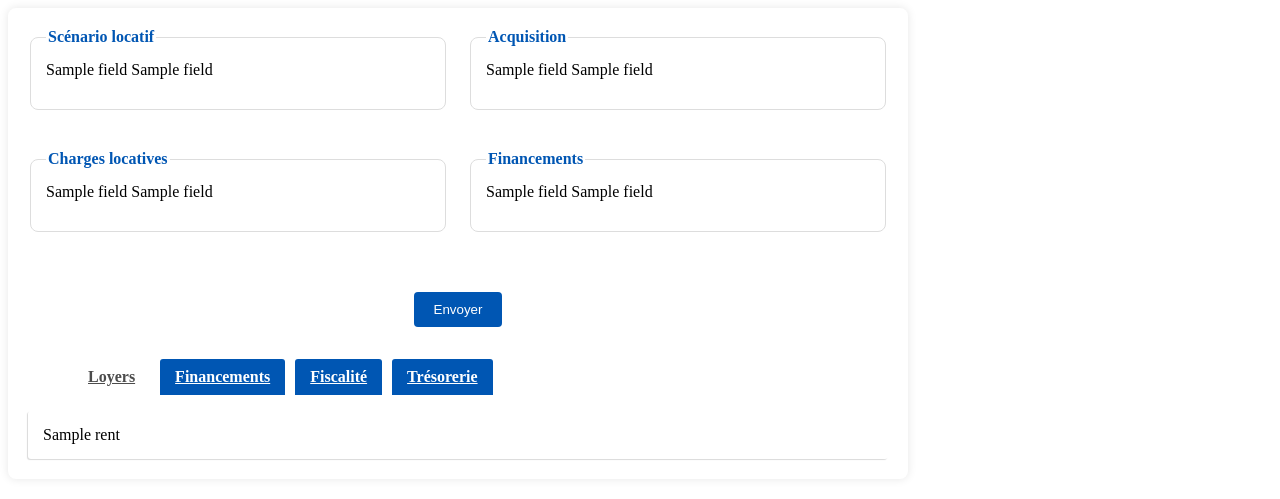
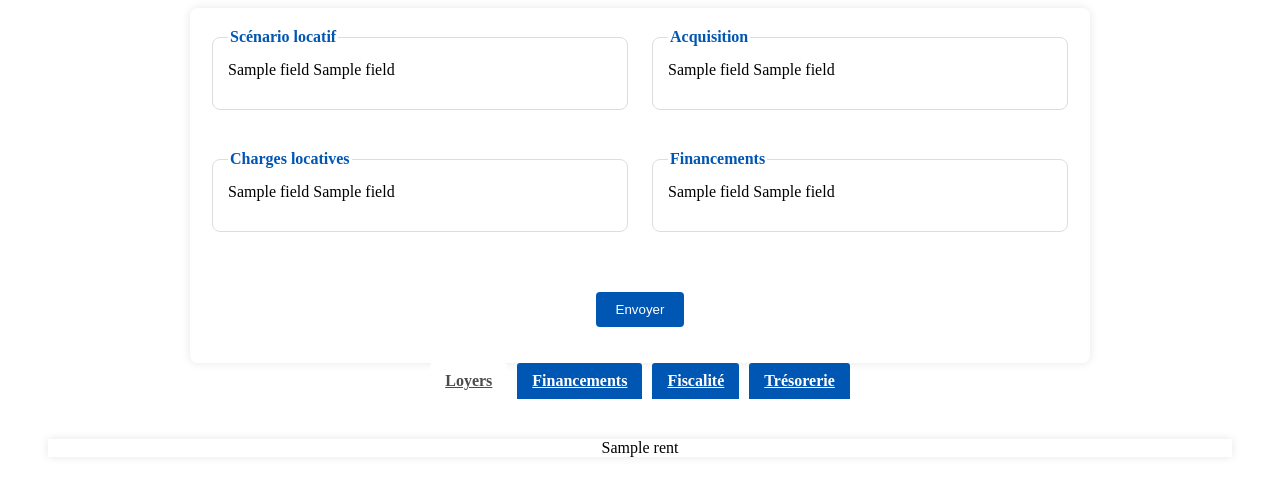
Before and after one commit to Caceray/real-estate, a Django app: template cash_flows/templates/cash_flows/main_view.html in a window 1280 px wide. Shown: the top 499 px of the page. Run offline with Django 3.2, Linux system fonts and the light colour scheme; the template is opened without the code that fills it: most values are stand-ins (such as "Sample title", 1, 10 or a date in 2020).

Commit message:
Update display for tab results

```diff
--- a/cash_flows/static/cash_flows/styles.css
+++ b/cash_flows/static/cash_flows/styles.css
@@ -15,6 +15,8 @@
     width: 100%;
     max-width: 900px;
     box-sizing: border-box;
+    margin-left: auto;
+    margin-right: auto;
 }
 
 /* Style pour les groupes de champs */
--- a/cash_flows/static/cash_flows/table.css
+++ b/cash_flows/static/cash_flows/table.css
@@ -2,9 +2,17 @@
 .tabs {
 	width:100%;
 	display:inline-block;
+    justify-content: center;
 }
 
 /*----- Tab Links -----*/
+.tab-links {
+    display: flex;
+    justify-content: center;
+    padding: 0;
+    margin: 0 auto;
+}
+
 /* Clearfix */
 	.tab-links:after {
 	display:block;
@@ -41,10 +49,7 @@ li.active a, li.active a:hover {
 
 /*----- Content of Tabs -----*/
 .tab-content {
-	padding:15px;
-	border-radius:3px;
-	box-shadow:-1px 1px 1px rgba(0,0,0,0.15);
-	background:#fff;
+	padding:40px;
 }
 
 .tab {
@@ -53,6 +58,19 @@ li.active a, li.active a:hover {
 
 .tab.active {
 	display:block;
+}
+
+table {
+    border-collapse: collapse;
+    text-align: left;
+    background-color: #fff;
+}
+
+.table-container {
+    display: flex;
+    justify-content: center;
+    overflow: hidden;
+    box-shadow: 0 0 10px rgba(0, 0, 0, 0.1);
 }
 
 .table-container td, .table-container th{
@@ -71,3 +89,20 @@ li.active a, li.active a:hover {
     text-align: right;
     font-size: 12px;
 }
+
+.table-container thead th{
+    background: #0056b3;
+    color: #ffffff;
+}
+
+.table-container tbody tr:nth-child(even) {
+    background-color: #ffffff;
+}
+
+.table-container tbody tr:nth-child(odd) {
+    background-color: #ededed;
+}
+
+.table-container tbody tr:hover {
+    background-color: #a9d3ff;
+}
--- a/cash_flows/templates/cash_flows/main_view.html
+++ b/cash_flows/templates/cash_flows/main_view.html
@@ -55,6 +55,7 @@
               <input type="submit" value="Envoyer">
             </form>
             <script src="{% static 'cash_flows/currency.js' %}"></script>
+        </div>
 
         {% if results %}
             <div class="tabs">
@@ -93,6 +94,5 @@
                 </div>
             </div>
         {% endif %}
-        </div>
     </body>
 </html>
```
Lines whose indentation alone changed are shown as unchanged.
